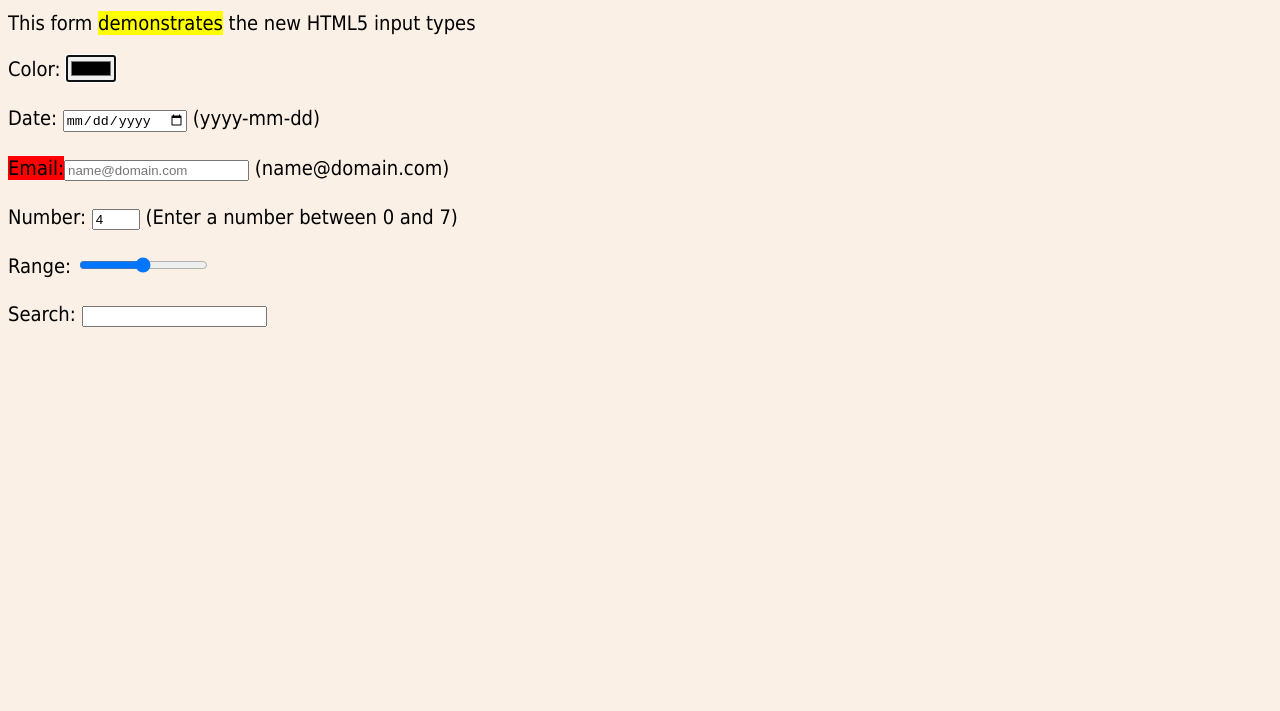
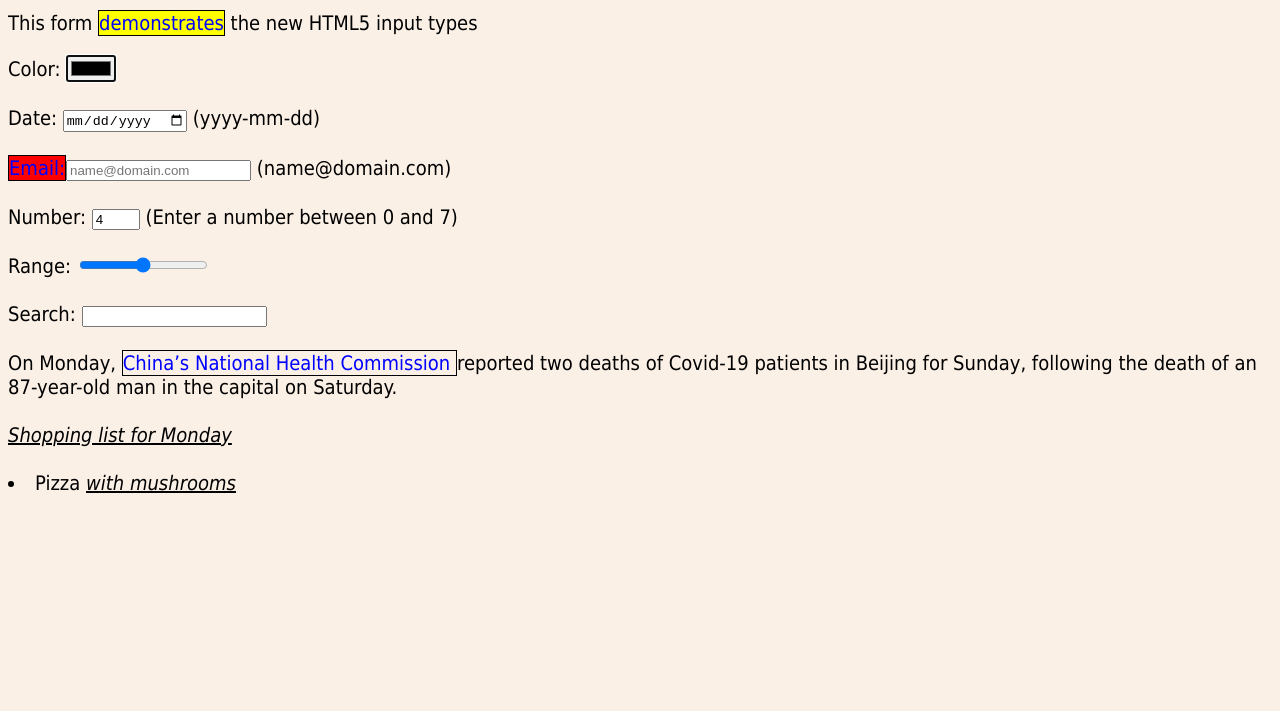
Before and after one commit to flumoun/flumoun.github.io, a plain HTML site: page Lab2/index.html in a window 1280 px wide. Shown: the part 89-800 px from the top of the page. Drawn offline with Linux system fonts and the light colour scheme.

Commit message:
Update index.html
a

```diff
--- a/Lab2/index.html
+++ b/Lab2/index.html
@@ -12,6 +12,19 @@
 	.intro { background-color:yellow; }
 
 	#lastname {background-color: red;}
+
+	span {
+		color: blue;
+		border: 1px solid black;
+	}
+
+	.extra span{
+		color: inherit;
+	}
+
+	li {font-weight: lighter;}
+	li em { text-anchor: middle; }
+	h1, em { text-decoration: underline; }
 
 	</style>
 
@@ -41,11 +54,16 @@
 
 
 		<label for="gsearch">Search: </label>
-		<input type="text" id name="">
+		<input type="text" id name=""><br><br>
 
 	</form>
 
+	<div>
+		On Monday, <span> China’s National Health Commission </span> reported two deaths of Covid-19 patients in Beijing for Sunday, following the death of an 87-year-old man in the capital on Saturday.<br><br>
+	</div>
 
+	<em> Shopping list for Monday</em><br><br>
+	<li>Pizza <em>with mushrooms</em></li>
 
 </body>
 </html>
```
